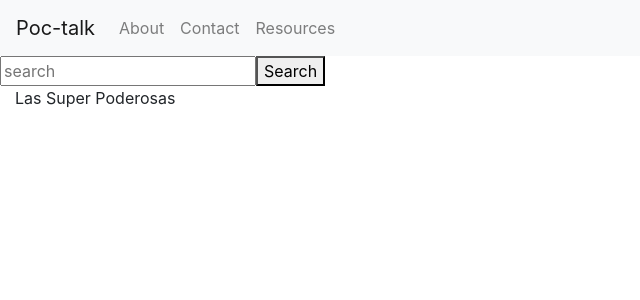
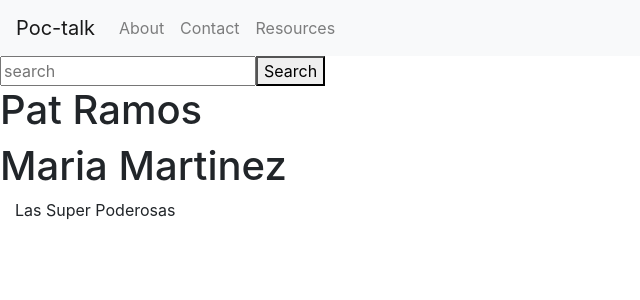
Before and after one commit to Mpolan16/poctalkapp, a React (Create React App) app in the folder client/: page / in a window 1280 px wide. Shown: the top 300 px of the page, without its empty margins (0-640 px from the left). Built offline with nearby package versions, Linux system fonts and the light colour scheme.

Commit message:
Added a global state that provides data at top level

```diff
--- a/client/src/App.js
+++ b/client/src/App.js
@@ -3,16 +3,21 @@ import { BrowserRouter as Router, Route, Switch } from "react-router-dom";
 import './App.css';
 import NavBar from './components/Navbar';
 import Footer from './components/Footer';
+
 // pages
 import Home from './pages/Home';
 import About from './pages/About';
 import Contact from './pages/Contact';
 import Resources from './pages/Resources';
 
+import {SpecialistsProvider} from './util/ContextApi.js';
+
 function App() {
   return (
+
     <Router>
-        <NavBar/>
+          <SpecialistsProvider >
+         <NavBar/>
         <Switch>
         <Route exact path={"/"} component={Home}/>
         <Route exact path={"/about"} component={About}/>
@@ -20,7 +25,9 @@ function App() {
         <Route exact path={"/resources"} component={Resources}/>
         </Switch>
         <Footer/>
+        </SpecialistsProvider>
     </Router>
+
 
   );
 }
--- a/client/src/pages/Home/index.js
+++ b/client/src/pages/Home/index.js
@@ -1,12 +1,24 @@
-import React from "react";
+import React, { useState, useContext } from "react";
 import Searchbar from '../../components/Searchbar';
 import Button from '../../components/Button';
 
+import { ContextApi } from '../../util/ContextApi.js';
+
 function Home() {
+    const [specialists, setSpecialists] = useContext(ContextApi);
+
     return (
         <>
-        <Searchbar/>
-        <Button/>
+            <Searchbar />
+            <Button />
+            {/* state control test */}
+            {specialists.map(specialty =>
+                <h1
+                key={specialty.id}
+                >
+               {specialty.name}
+                </h1>
+            )}
         </>
     );
 }
--- /dev/null
+++ b/client/src/util/ContextApi.js
@@ -0,0 +1,41 @@
+import React, { useState, createContext } from 'react';
+
+export const ContextApi = createContext();
+
+// Holds the states info
+export const SpecialistsProvider = props => {
+    const [specialists, setSpecialists] = useState([
+        {
+            name: "Pat Ramos",
+            nickname: "Pat",
+            organization: "bcbs",
+            specialty: "family",
+            newclients: "yes",
+            typeclients: "everyone welcom",
+            cost: "1",
+            ethnicity: "latino",
+            gender: "m",
+            date: new Date(new Date().setDate(new Date().getDate() - 7))
+        },
+        {
+            name: "Maria Martinez",
+            nickname: "Maria",
+            organization: "unh",
+            specialty: "individual",
+            newclients: "yes",
+            typeclients: "adults",
+            cost: "2",
+            ethnicity: "latina",
+            gender: "f",
+            date: new Date(new Date().setDate(new Date().getDate() - 7))
+        }
+    ]);
+    // Passes the data in porps
+    return (
+        <ContextApi.Provider value={[specialists, setSpecialists]} >
+          {props.children}
+        </ContextApi.Provider >
+    );
+
+    // return <ContextApi.Provider value={[specialists, setSpecialists]} {...props} />;
+};
```
